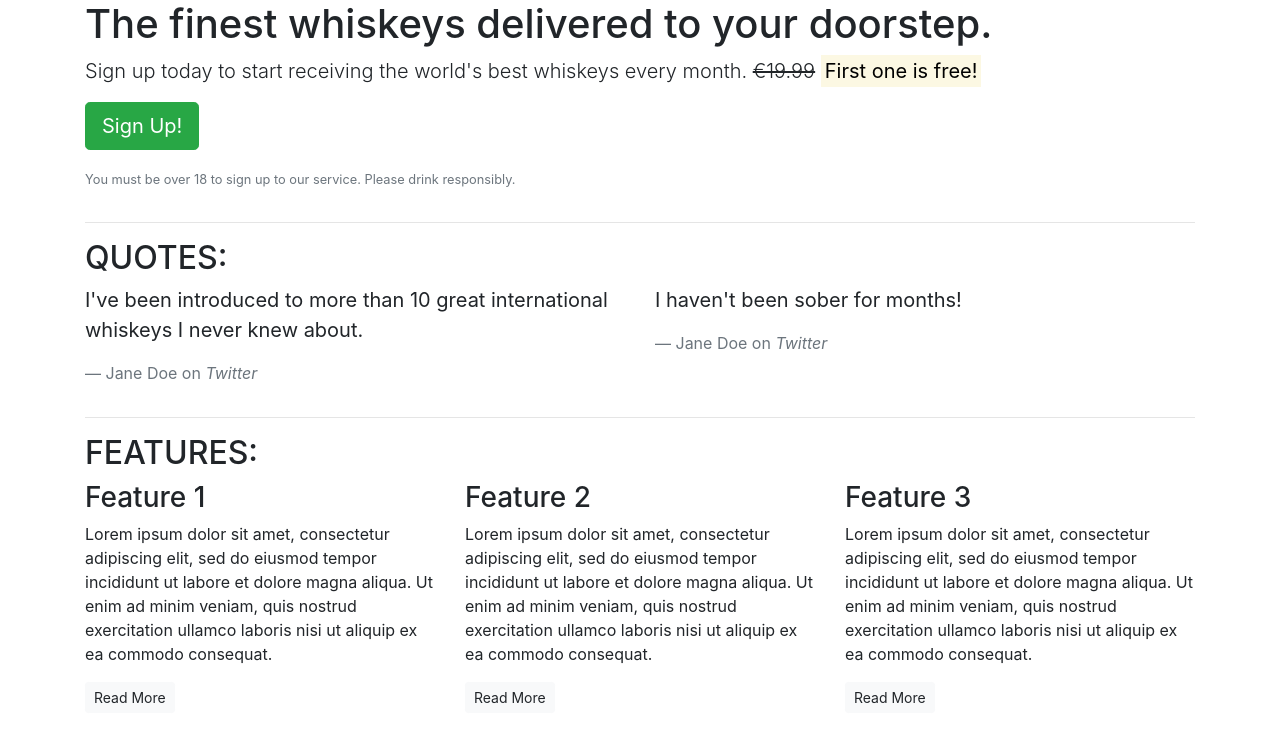
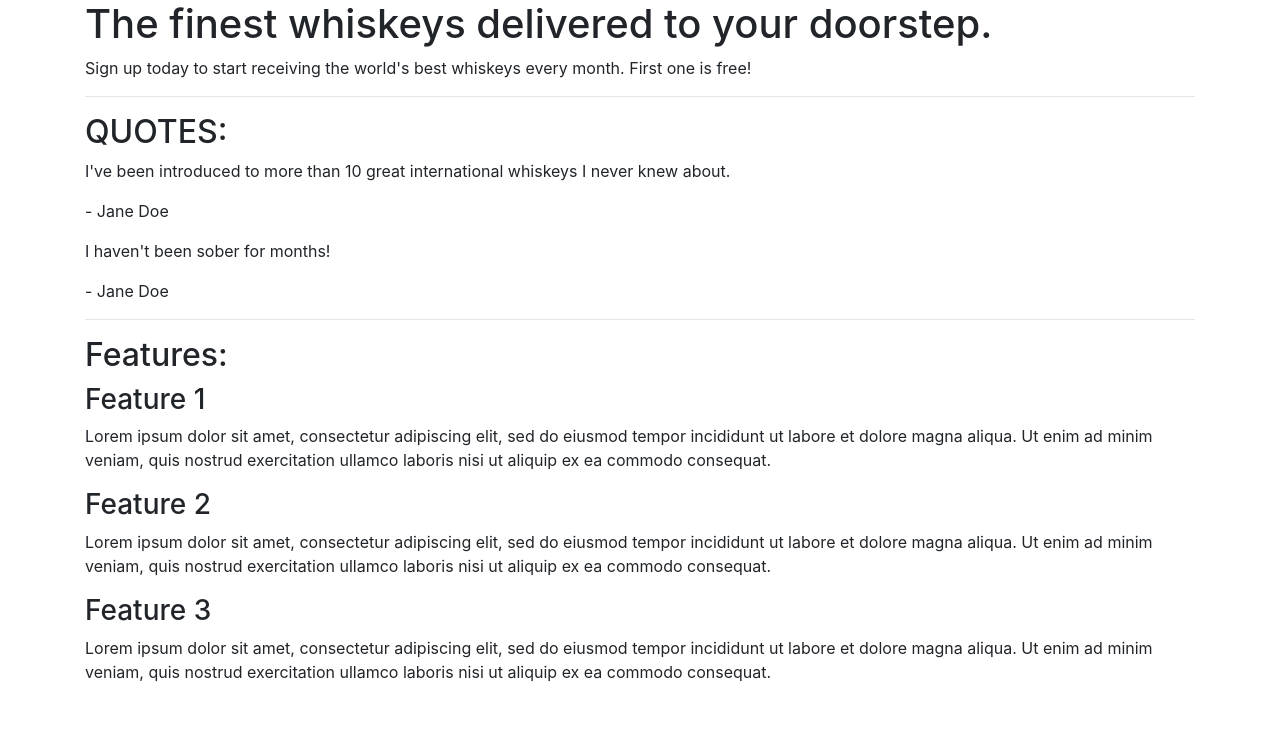
Before and after one commit to Anna-exe/bootstripping, a plain HTML site: page index.html in a window 1280 px wide. Drawn offline with nearby package versions, Linux system fonts and the light colour scheme.

```diff
--- a/index.html
+++ b/index.html
@@ -3,7 +3,7 @@
 
 <head>
     <meta charset="utf-8">
-    <meta name="viewport" content="width=device-width, initial-scale=1.0">
+
     <title>Whiskey Drop | Taste a new whiskey every month</title>
     <link rel="stylesheet" href="https://maxcdn.bootstrapcdn.com/bootstrap/4.1.3/css/bootstrap.min.css">
 </head>
@@ -11,39 +11,23 @@
 <body>
     <article class="container">
         <!-- Callout -->
-        <div class="row">
-            <div class="col-12">
         <section class="callout">
             <h1>The finest whiskeys delivered to your doorstep.</h1>
-                    <p class="lead">Sign up today to start receiving the world's best whiskeys every month. <s>€19.99</s> <strong><mark>First one is free!</mark></strong></p>
-                    <p><button class="btn btn-lg btn-success">Sign Up!</button></p>
-                    <p class="text-muted"><small>You must be over 18 to sign up to our service. Please drink responsibly.</small></p>
+            <p>Sign up today to start receiving the world's best whiskeys every month. First one is free!</p>
         </section>
-            </div>
-        </div>
         <!-- /.callout -->
         <hr>
 
         <!-- Quotes -->
         <section class="quotes">
-            <div class="row">
-                <div class="col-12">
             <h2 class="text-uppercase">Quotes:</h2>
+            <div class="quote">
+                <p>I've been introduced to more than 10 great international whiskeys I never knew about.</p>
+                <p>- Jane Doe</p>
             </div>
-            </div>
-            <div class="row">
-                <div class="col-12 col-md-6">
-                    <blockquote class="blockquote">
-                        <p>I've been introduced to more than 10 great international whiskeys I never knew about.</p>
-                        <footer class="blockquote-footer">Jane Doe on <cite title="Twitter">Twitter</cite></footer>
-                    </blockquote>
-                </div>
-                <div class="col-12 col-md-6">
-                    <blockquote class="blockquote">
+            <div class="quote">
                 <p>I haven't been sober for months!</p>
-                        <footer class="blockquote-footer">Jane Doe on <cite title="Twitter">Twitter</cite></footer>
-                    </blockquote>
-                </div>
+                <p>- Jane Doe</p>
             </div>
         </section>
         <!-- /.quotes -->
@@ -51,33 +35,18 @@
 
         <!-- Features -->
         <section class="features">
-            <div class="row">
-                <div class="col-12">
-                    <h2 class="text-uppercase">Features:</h2>
-                </div>
-            </div>
-            <div class="row">
-                <div class="col-12 col-md-6 col-lg-4">
+            <h2>Features:</h2>
             <div class="feature">
                 <h3>Feature 1</h3>
                 <p>Lorem ipsum dolor sit amet, consectetur adipiscing elit, sed do eiusmod tempor incididunt ut labore et dolore magna aliqua. Ut enim ad minim veniam, quis nostrud exercitation ullamco laboris nisi ut aliquip ex ea commodo consequat.</p>
-                        <p><a class="btn btn-sm btn-light" href="">Read More</a></p>
             </div>
-                </div>
-                <div class="col-12 col-md-6 col-lg-4">
             <div class="feature">
                 <h3>Feature 2</h3>
                 <p>Lorem ipsum dolor sit amet, consectetur adipiscing elit, sed do eiusmod tempor incididunt ut labore et dolore magna aliqua. Ut enim ad minim veniam, quis nostrud exercitation ullamco laboris nisi ut aliquip ex ea commodo consequat.</p>
-                        <p><a class="btn btn-sm btn-light" href="">Read More</a></p>
             </div>
-                </div>
-                <div class="col-12 d-md-none d-lg-block col-lg-4">
             <div class="feature">
                 <h3>Feature 3</h3>
                 <p>Lorem ipsum dolor sit amet, consectetur adipiscing elit, sed do eiusmod tempor incididunt ut labore et dolore magna aliqua. Ut enim ad minim veniam, quis nostrud exercitation ullamco laboris nisi ut aliquip ex ea commodo consequat.</p>
-                        <p><a class="btn btn-sm btn-light" href="">Read More</a></p>
-                    </div>
-                </div>
             </div>
         </section>
         <!-- /.features -->
```
Lines whose indentation alone changed are shown as unchanged.
